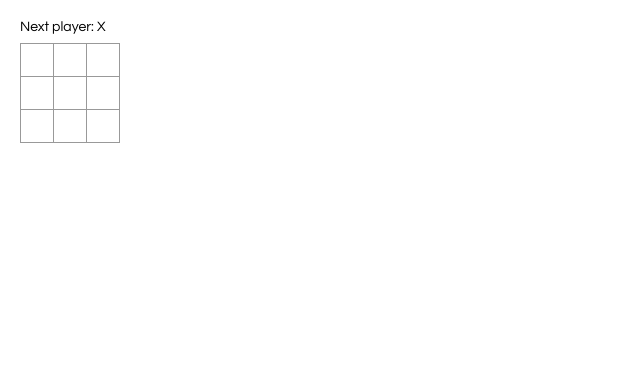
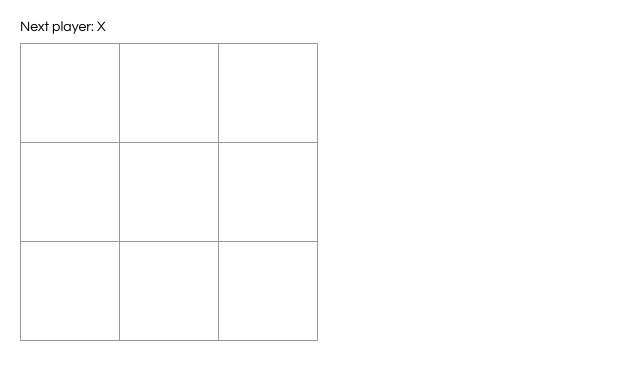
Before and after one commit to jennego/react-tictacwhoa, a React app: page / in a window 1280 px wide. Shown: the whole page, without its empty margins (0-640 px from the left). Built offline with nearby package versions, Linux system fonts and the light colour scheme.

Commit message:
Made grid bigger, added colour to x and o

```diff
--- a/src/index.css
+++ b/src/index.css
@@ -21,15 +21,15 @@ ol, ul {
   background: #fff;
   border: 1px solid #999;
   float: left;
-  font-size: 24px;
+  font-size: 60px;
   font-weight: bold;
   line-height: 34px;
-  height: 34px;
+  height: 100px;
   margin-right: -1px;
   margin-top: -1px;
   padding: 0;
   text-align: center;
-  width: 34px;
+  width: 100px;
 }
 
 .square:focus {
@@ -48,3 +48,10 @@ ol, ul {
 .game-info {
   margin-left: 20px;
 }
+
+.xstyle {
+  color:red;
+}
+.ostyle {
+  color: blue;
+}
--- a/src/index.js
+++ b/src/index.js
@@ -3,13 +3,26 @@ import ReactDOM from 'react-dom';
 import './index.css';
 
 function Square (props) {
+  if (props.value === "X") {
     return (
-      <button className="square" onClick={props.onClick}>
+      <button className="square xstyle" onClick={props.onClick}>
         {props.value}
       </button>
     );
+  } else if (props.value === "O") {
+      return (
+        <button className="square ostyle" onClick={props.onClick}>
+          {props.value}
+        </button>
+      );
+  } else {
+      return (
+        <button className="square" onClick={props.onClick}>
+          {props.value}
+        </button>
+      )
   }
-
+}
 
 class Board extends React.Component {
   constructor(props) {
@@ -20,12 +33,20 @@ class Board extends React.Component {
     }
   }
 
+
  handleClick(i) {
    const squares = this.state.squares.slice()
    if (calculateWinner(squares) || squares[i]) {
      return
    }
    squares[i] = this.state.xIsNext ? 'X' : 'O'
+   if (this.state.xIsNext === true) {
+      this.state.className = "xstyle"
+   } else if (this.state.xIsNext === false) {
+     this.state.className = "ostyle"
+   }
+   console.log(calculateWinner(squares));
+
    this.setState({
        squares: squares,
        xIsNext: !this.state.xIsNext
@@ -38,6 +59,7 @@ class Board extends React.Component {
 
   render() {
     const winner = calculateWinner(this.state.squares)
+    console.log(calculateWinner(this.state.squares));
     let status
     if (winner) {
       status = 'Winner' + winner
@@ -97,6 +119,7 @@ function calculateWinner(squares) {
   ];
   for (let i = 0; i < lines.length; i++) {
     const [a, b, c] = lines[i];
+    console.log(squares[a], squares[b], squares[c]);
     if (squares[a] && squares[a] === squares[b] && squares[a] === squares[c]) {
       return squares[a];
     }
```
